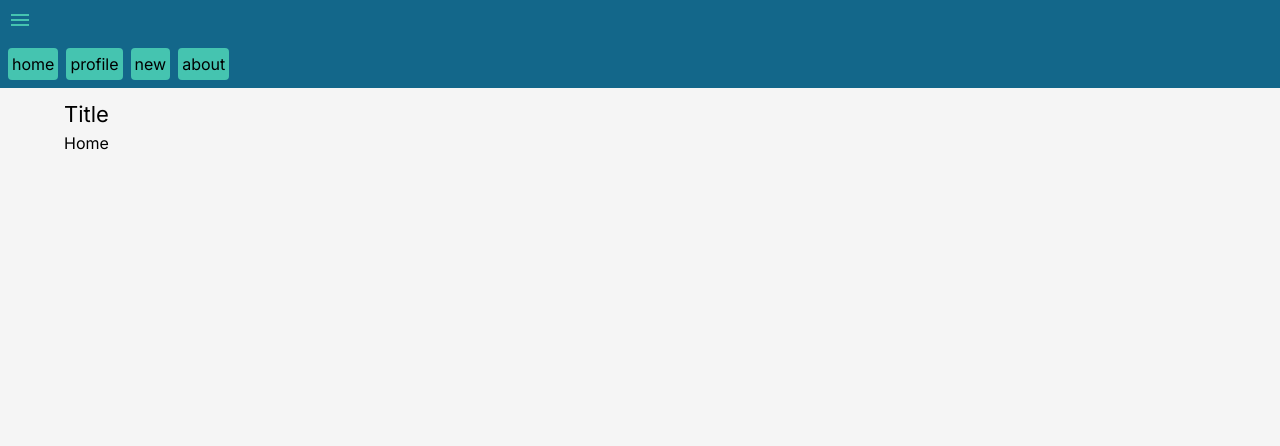
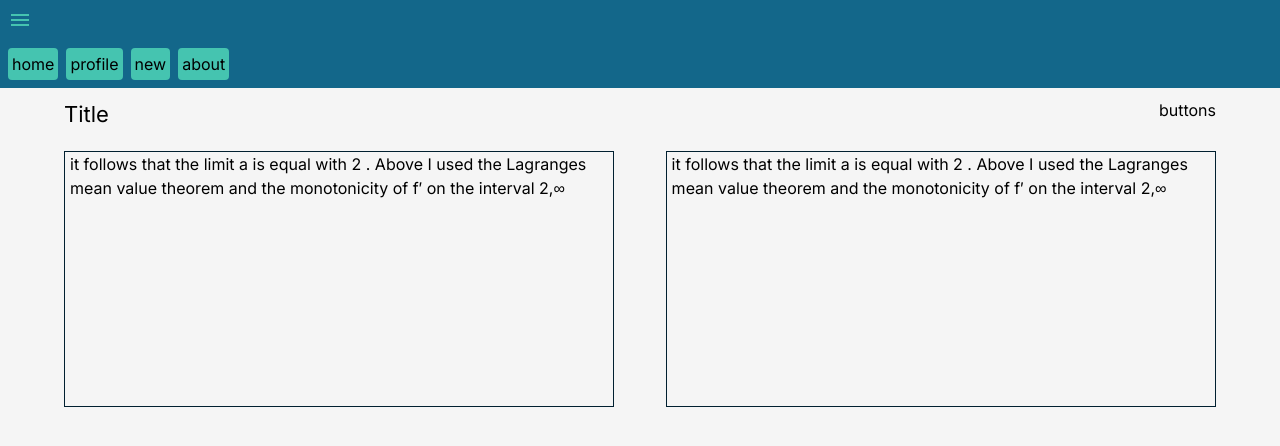
Before and after one commit to KalabusChipopino/exercise, a Next.js app in the folder front/: page / in a window 1280 px wide. Shown: the top 446 px of the page. Built offline with nearby package versions, Linux system fonts and the light colour scheme.

Commit message:
cards main

```diff
--- /dev/null
+++ b/front/app/components/CardMain.tsx
@@ -0,0 +1,9 @@
+export default function CardMain() {
+    return <div className="w-[43vw] h-[20vw] overflow-hidden border-[1px]
+      px-[5px]  border-border">
+       it follows that the limit a
+        is equal with 2
+       . Above I used the Lagranges mean value theorem and the monotonicity of f′
+        on the interval 2,∞
+    </div>
+}
--- a/front/app/page.tsx
+++ b/front/app/page.tsx
@@ -1,12 +1,19 @@
 import Image from "next/image";
+import CardMain from "./components/CardMain";
 
 export default function Home() {
   return (
     <main className=" px-[5vw] pt-[10px]">
-      <h1 className="text-[22px]">
-        Title
-      </h1>
-      Home
+      <div className="flex w-full justify-between">
+        <h1 className="text-[22px]">
+          Title
+        </h1>
+        buttons
+      </div>
+      <div className="flex justify-between mt-[20px]">
+        <CardMain/>
+        <CardMain/>
+      </div>
     </main>
   );
 }
```
